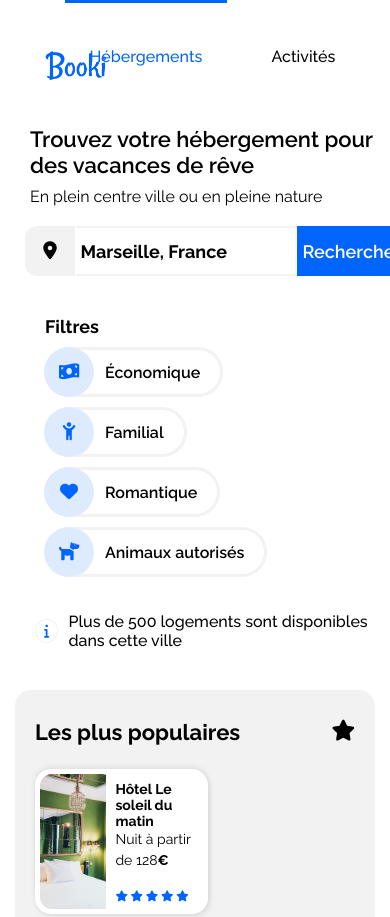
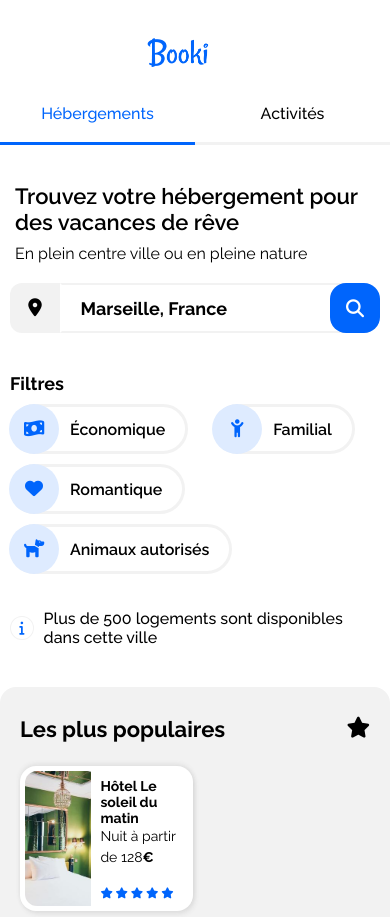
Before and after one commit to ndadevweb/booki-p2, a plain HTML site: page index.html in a window 390 px wide. Shown: the top 917 px of the page. Drawn offline with Linux system fonts and the light colour scheme.

Commit message:
Mise en place de l'affichage sur ecran mobile (<=768)
header + navigation + filtre adaptes a l'affichage mobile

```diff
--- /dev/null
+++ b/css/mobile.css
@@ -0,0 +1,88 @@
+/* Utils */
+
+.container {
+    padding: 0;
+}
+
+
+/* Header */
+
+.header {
+    flex-direction: column;
+}
+
+.header a {
+    align-self: center;
+    padding: 0;
+    min-height: 40px;
+}
+
+.header-logo {
+    margin: 30px 0;
+}
+
+
+/* Navigation */
+
+.navigation {
+    position: relative;
+    right: 0;
+    width: auto;
+}
+
+.navigation li {
+    width: 50%;
+}
+
+.navigation a,
+.navigation a:hover,
+.navigation .navigation-active {
+    border-top: none;
+    border-bottom: 3px solid var(--color-tertiary);
+}
+
+.navigation a:hover,
+.navigation .navigation-active {
+    border-bottom: 3px solid var(--color-primary);
+}
+
+
+/* Search */
+
+.search-form input[type="search"] {
+    width: 100%;
+    padding: 1% 5%;
+}
+
+.search-form button {
+    width: var(--size-search-elements);
+    border-radius: var(--border-radius-medium);
+    flex: 0 0 auto;
+    margin-left: -15px;
+}
+
+.search-form button span {
+    display: none;
+}
+
+
+/* Filters */
+
+.search-filters {
+    margin: 30px 10px 0;
+}
+
+.search-information-message {
+    margin-left: 10px;
+    margin-right: 10px;
+}
+
+/* Lodgments */
+
+/* Lodgments city */
+
+/* Lodgments popular */
+
+/* Activities */
+
+/* Footer */
--- a/css/style.css
+++ b/css/style.css
@@ -236,12 +236,12 @@
 .search-form {
     display: flex;
     flex-direction: row;
-    margin-left: 10px;
+    margin: 0 10px;
 }
 
 .search-form label,
 .search-form input,
-.search-form button {
+.search-form input[type="search"] {
     height: var(--size-search-elements);
 }
 
--- a/index.html
+++ b/index.html
@@ -5,10 +5,11 @@
     <meta http-equiv="X-UA-Compatible" content="IE=edge" />
     <meta name="viewport" content="width=device-width, initial-scale=1.0" />
 
-    <!-- Styles -->
+    <!-- Styles Desktop / Tablette / Mobile -->
     <link rel="stylesheet" href="./css/normalize.css" />
     <link rel="stylesheet" href="./css/style.css" />
     <link rel="stylesheet" href="./css/tablette.css" media="screen and (max-width: 992px)" />
+    <link rel="stylesheet" href="./css/mobile.css" media="screen and (max-width: 768px)" />
 
     <!-- Typographie -->
     <link rel="preconnect" href="https://fonts.googleapis.com" />
@@ -40,7 +41,10 @@
         <form class="search-form">
             <label for="search-field" class="cursor-pointer"><i class="fa-solid fa-location-dot full-center"></i></label>
             <input type="search" name="search" id="search-field" placeholder="Marseille, France" />
-            <button type="submit" class="cursor-pointer">Rechercher</button>
+            <button type="submit" class="cursor-pointer">
+                <i class="fas fa-search"></i>
+                <span>Rechercher</span>
+            </button>
         </form>
 
         <div class="search-filters">
```
